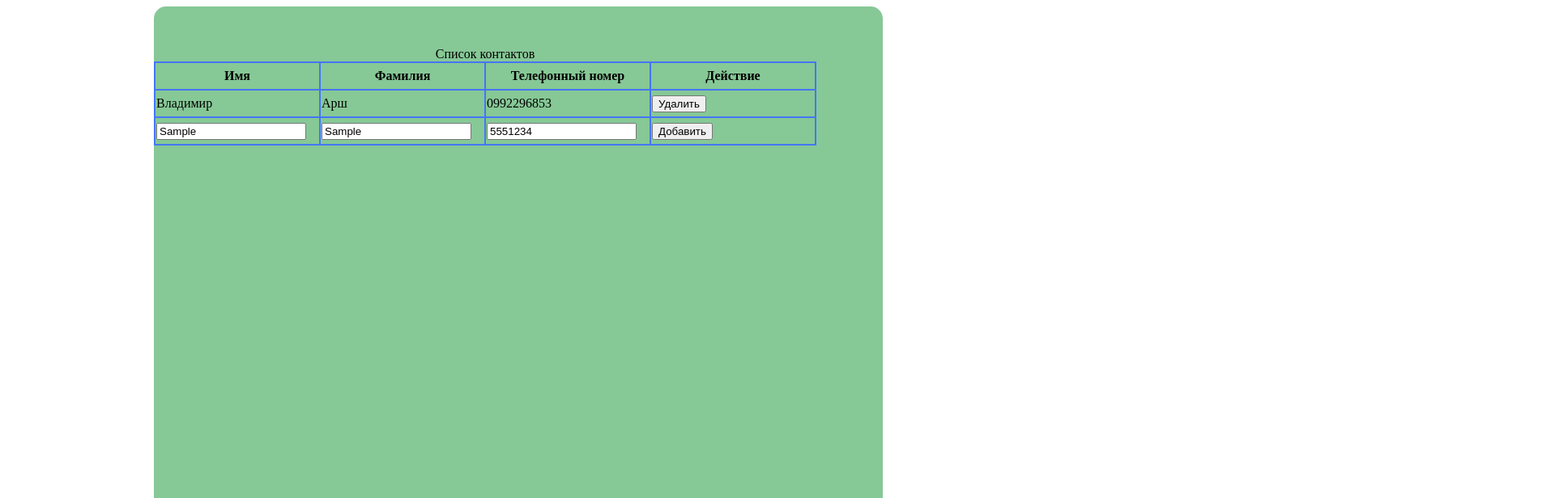
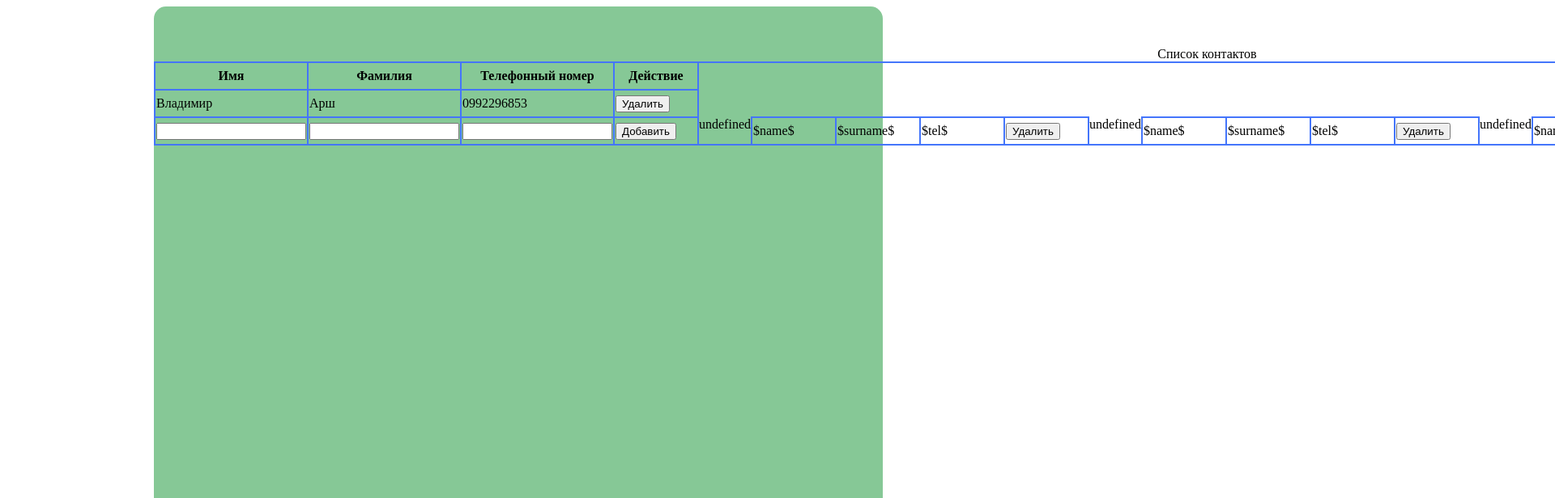
Before and after one commit to Dobroslov/Front-End-Pro-Arshinnikov, a plain HTML site: page DZ_12_contact_list/index.html in a window 1280 px wide. Both pictures are taken after typing "Sample", "Sample", "5551234" into the empty fields and a click on the button "Добавить". Shown: the top 616 px of the page at 81% size, 1920 px wide, since content can reach past the window. Drawn offline with Linux system fonts and the light colour scheme.

Commit message:
add func reset, validatin(not all), btnClick

```diff
--- a/DZ_12_contact_list/index.html
+++ b/DZ_12_contact_list/index.html
@@ -26,11 +26,11 @@
                 <td id="user-tel">0992296853</td>
                 <td><button class="button-delete-user">Удалить</button></td>
             </tr> <!--ряд с ячейками тела таблицы-->
-            <tr class="input-user-information">
+            <tr id="input-user-information">
                 <td class="cell__input-name"><input type="text" id="input-name"></td>
                 <td class="cell__input-surname"><input type="text" id="input-surname"></td>
                 <td class="cell__input-tel"><input type="tel" id="input-tel"></td>
-                <td><button class="button-add-user">Добавить</button></td>
+                <td><button id="button-add-user">Добавить</button></td>
             </tr>
         </table>
     </div>
--- a/DZ_12_contact_list/script.js
+++ b/DZ_12_contact_list/script.js
@@ -1,7 +1,69 @@
 // Реализовать таблицу контактов. Таблица состоит из 4-х колонок (Имя, Фамилия, номер, действия).
-
 
 // Внизу таблицы находяться инпуты для ввода соответствующих данных и кнопка добавить.
 
+// Также нужно реализовать валидацию, чтобы нельзя было добавить контакт с каким-то пустым полем
 
-// Также нужно реализовать валидацию, чтобы нельзя было добавить контакт с каким-то пустым полем
+const contactEl = document.getElementById('input-user-information');
+const inputNewUserName = document.getElementById('input-name');
+const inputNewUserSurname = document.getElementById('input-surname');
+const inputNewUserTelefon = document.getElementById('input-tel');
+const NEW_USER_TEMPLATE = `
+        <tr id="user-information">
+          <td id="user-name">$name$</td>
+          <td id="user-surname">$surname$</td>
+          <td id="user-tel">$tel$</td>
+          <td><button class="button-delete-user">Удалить</button></td>
+        </tr>
+`;
+// const addNewUserBtn = document.getElementById('button-add-user');
+
+const userName = document.getElementById('user-name');
+const userSurname = document.getElementById('user-surname');
+const userTel = document.getElementById('user-tel');
+const deleteBtn = document.getElementById('button-delete-user');
+
+document.getElementById('button-add-user').addEventListener('click', onAddNewUserBtnClick); // получаю элемент кнопку, назначаю ей событие по клику и запускаю функцию
+
+init();
+
+function onAddNewUserBtnClick () { // начало функции 'on' даёт понять что это обработчик события, дальше указывается элемент на который мы вешаем обработчик события 'NewUserBtn' и потом само событие "click"
+  if (isInputValue(inputNewUserName.value)) {
+    // console.log('add', inputNewUserName.value);
+    addNewUser(inputNewUserName.value, inputNewUserSurname.value, inputNewUserTelefon.value);
+    resetForms();
+  }
+  // console.log('clicked', inputNewUserName.value);
+}
+
+function isInputValue (str) { // валидация вводимых данных
+  return str.trim() !== ''; //---------------------------------------------------------------- доделать
+}
+
+function addNewUser(name, surname, tel) { // добавление нового пользователя с его данными
+  // console.log('add', name, surname, tel);
+  const newUserTemplate = getNewUserTemplate(name, surname, tel);
+
+  contactEl.insertAdjacentHTML('beforeend', newUserTemplate);
+
+}
+
+function resetForms () {
+  inputNewUserName.value = '';
+  inputNewUserSurname.value = '';
+  inputNewUserTelefon.value = ''; // сбрасываем форму для заполнения на пустую
+}
+
+
+
+ function getNewUserTemplate (name, surname, tel) {
+
+  return NEW_USER_TEMPLATE.replace('');
+ }
+
+function init () {
+  addNewUser('Name 1', 'surname 1', 'tel 1');
+  addNewUser('Name 2', 'surname 2', 'tel 2');
+  addNewUser('Name 3', 'surname 3', 'tel 3'); // автозаполнение нескольких строк
+
+}
--- a/DZ_12_contact_list/style.css
+++ b/DZ_12_contact_list/style.css
@@ -13,7 +13,7 @@ th {
 /* границы ячеек тела таблицы */
 td {
     border: 2px solid rgb(68, 117, 251);
-    width: 200px;
+    min-width: 100px;
     height: 30px;
 }
 
```
